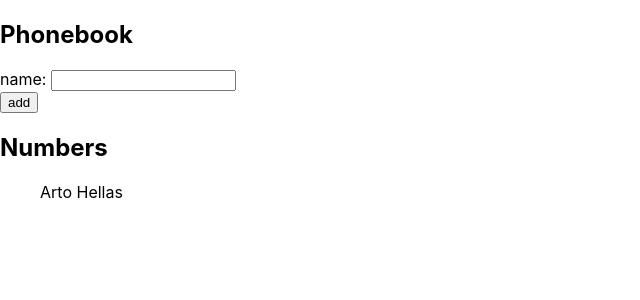
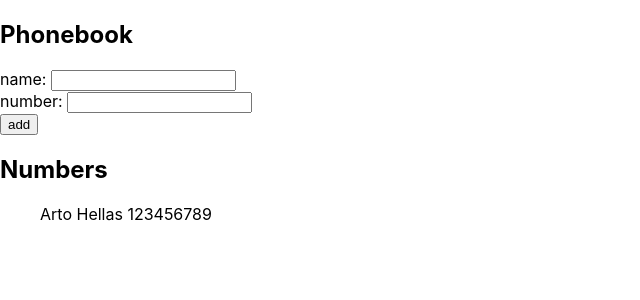
Before and after one commit to amitchell94/js-react-phonebook, a React (Create React App) app: page / in a window 1280 px wide. Shown: the top 300 px of the page, without its empty margins (0-640 px from the left). Built offline with nearby package versions, Linux system fonts and the light colour scheme.

Commit message:
Completed exercise 2.8 - Add number

```diff
--- a/src/App.js
+++ b/src/App.js
@@ -2,12 +2,18 @@ import React, {useState} from 'react'
 
 const App = () => {
     const [persons, setPersons] = useState([
-        {name: 'Arto Hellas'}
+        {name: 'Arto Hellas',
+        number: '123456789'}
     ])
     const [newName, setNewName] = useState('')
+    const [newNumber, setNewNumber] = useState('')
 
     const handleNameChange = (event) => {
         setNewName(event.target.value)
+    }
+
+    const handleNumberChange = (event) => {
+        setNewNumber(event.target.value)
     }
 
     const addName = (event) => {
@@ -18,9 +24,10 @@ const App = () => {
             return
         }
 
-        const personObject = { name: newName }
+        const personObject = { name: newName, number: newNumber }
         setPersons(persons.concat(personObject))
         setNewName('')
+        setNewNumber('')
     }
 
 
@@ -32,13 +39,15 @@ const App = () => {
                     name: <input onChange={handleNameChange} value={newName}/>
                 </div>
                 <div>
+                    number: <input onChange={handleNumberChange} value={newNumber}/></div>
+                <div>
                     <button type="submit" >add</button>
                 </div>
             </form>
             <h2>Numbers</h2>
             <ul>
                 {persons.map((person, i) =>
-                    <div key={i}>{person.name}</div>
+                    <div key={i}>{person.name} {person.number}</div>
                 )}
             </ul>
         </div>
```
